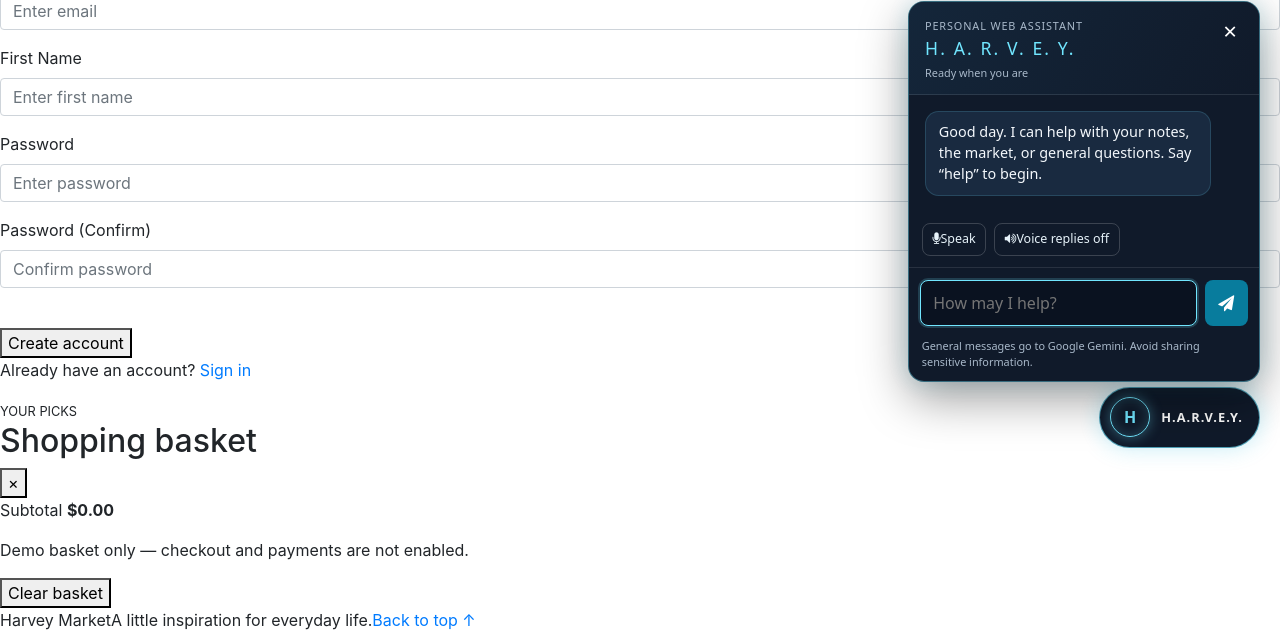
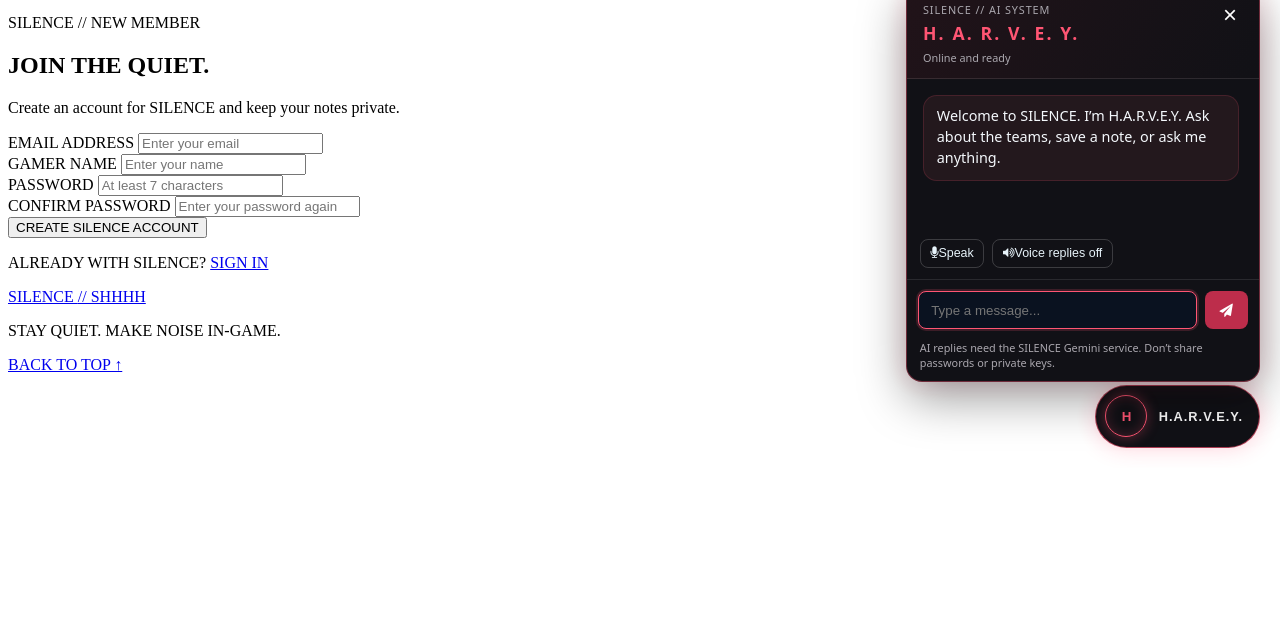
Before and after one commit to unbelievablecheese-dotcom/darkweb.SILENCE, a Flask app: page /sign-up in a window 1280 px wide, after a click that opens the changed part. Shown: the part 332-964 px from the top of the page. After the commit the page ends 786 px from the top, so only its background shows below. Run offline with Flask 3, Linux system fonts and the light colour scheme; some libraries are stand-ins or nearby versions.

Commit message:
HARVEY ai
Co-authored-by: Copilot <223556219+Copilot@users.noreply.github.com>

```diff
--- a/website/static/harvey.css
+++ b/website/static/harvey.css
@@ -1,7 +1,7 @@
 .harvey {
-  --harvey-cyan: #71e6ff;
-  --harvey-panel: #101a2a;
-  --harvey-muted: #a9b9ca;
+  --harvey-cyan: #ff5573;
+  --harvey-panel: #111116;
+  --harvey-muted: #aaa7ae;
   position: fixed;
   z-index: 1050;
   right: 1.25rem;
@@ -14,18 +14,18 @@
   align-items: center;
   gap: 0.7rem;
   padding: 0.6rem 1rem 0.6rem 0.6rem;
-  border: 1px solid rgba(113, 230, 255, 0.65);
+  border: 1px solid rgba(255, 85, 115, 0.65);
   border-radius: 999px;
-  background: #101a2a;
+  background: #111116;
   color: #fff;
-  box-shadow: 0 0 22px rgba(36, 189, 225, 0.25);
+  box-shadow: 0 0 22px rgba(255, 54, 94, 0.22);
   cursor: pointer;
 }
 
 .harvey-toggle:hover,
 .harvey-toggle:focus-visible {
-  background: #192a40;
-  box-shadow: 0 0 26px rgba(36, 189, 225, 0.45);
+  background: #211319;
+  box-shadow: 0 0 26px rgba(255, 54, 94, 0.4);
 }
 
 .harvey-orb {
@@ -37,7 +37,7 @@
   border-radius: 50%;
   color: var(--harvey-cyan);
   font-weight: 700;
-  box-shadow: inset 0 0 12px rgba(113, 230, 255, 0.2), 0 0 12px rgba(113, 230, 255, 0.35);
+  box-shadow: inset 0 0 12px rgba(255, 85, 115, 0.2), 0 0 12px rgba(255, 85, 115, 0.35);
 }
 
 .harvey-toggle-label {
@@ -55,11 +55,11 @@
   max-height: min(34rem, calc(100vh - 7rem));
   flex-direction: column;
   overflow: hidden;
-  border: 1px solid rgba(113, 230, 255, 0.4);
+  border: 1px solid rgba(255, 85, 115, 0.4);
   border-radius: 1rem;
   background: var(--harvey-panel);
   color: #f4f8fc;
-  box-shadow: 0 1rem 3rem rgba(0, 0, 0, 0.4), 0 0 24px rgba(36, 189, 225, 0.16);
+  box-shadow: 0 1rem 3rem rgba(0, 0, 0, 0.4), 0 0 24px rgba(255, 54, 94, 0.14);
 }
 
 .harvey-panel[hidden] {
@@ -72,7 +72,7 @@
   justify-content: space-between;
   padding: 1rem 1rem 0.8rem;
   border-bottom: 1px solid rgba(255, 255, 255, 0.1);
-  background: linear-gradient(120deg, #14263a, #101a2a);
+  background: linear-gradient(120deg, #211319, #111116);
 }
 
 .harvey-header h2 {
@@ -127,19 +127,19 @@
 
 .harvey-message-assistant {
   align-self: flex-start;
-  border: 1px solid rgba(113, 230, 255, 0.16);
-  background: #192a40;
+  border: 1px solid rgba(255, 85, 115, 0.16);
+  background: #23181d;
 }
 
 .harvey-message-user {
   align-self: flex-end;
-  background: #075b75;
+  background: #79283a;
 }
 
 .harvey-sign-in {
   align-self: flex-start;
   padding: 0.5rem 0.75rem;
-  border: 1px solid rgba(113, 230, 255, 0.45);
+  border: 1px solid rgba(255, 85, 115, 0.45);
   border-radius: 0.55rem;
   color: var(--harvey-cyan);
   font-size: 0.82rem;
@@ -149,7 +149,7 @@
 
 .harvey-sign-in:hover,
 .harvey-sign-in:focus-visible {
-  background: rgba(113, 230, 255, 0.1);
+  background: rgba(255, 85, 115, 0.1);
   color: #fff;
   text-decoration: underline;
 }
@@ -201,14 +201,14 @@
 
 .harvey-form input:focus {
   border-color: var(--harvey-cyan);
-  box-shadow: 0 0 0 2px rgba(113, 230, 255, 0.18);
+  box-shadow: 0 0 0 2px rgba(255, 85, 115, 0.18);
 }
 
 .harvey-form button {
   width: 2.7rem;
   border: 0;
   border-radius: 0.5rem;
-  background: #087c9d;
+  background: #bd2d4b;
   color: #fff;
   cursor: pointer;
 }
@@ -234,7 +234,7 @@
 
   @keyframes harvey-pulse {
     50% {
-      box-shadow: inset 0 0 16px rgba(113, 230, 255, 0.35), 0 0 18px rgba(113, 230, 255, 0.55);
+      box-shadow: inset 0 0 16px rgba(255, 85, 115, 0.35), 0 0 18px rgba(255, 85, 115, 0.5);
     }
   }
 }
--- a/website/templates/base.html
+++ b/website/templates/base.html
@@ -3,75 +3,48 @@
   <head>
     <meta charset="utf-8" />
     <meta name="viewport" content="width=device-width, initial-scale=1" />
-    <meta name="theme-color" content="#14283a" />
-    <title>{% block title %}Harvey Market{% endblock %}</title>
-    <link
-      rel="stylesheet"
-      href="https://stackpath.bootstrapcdn.com/bootstrap/4.4.1/css/bootstrap.min.css"
-      integrity="sha384-Vkoo8x4CGsO3+Hhxv8T/Q5PaXtkKtu6ug5TOeNV6gBiFeWPGFN9MuhOf23Q9Ifjh"
-      crossorigin="anonymous"
-    />
+    <meta name="theme-color" content="#09090d" />
+    <title>{% block title %}SILENCE // SHHHH{% endblock %}</title>
+    <meta name="description" content="SILENCE esports — stay quiet. Make noise in-game." />
     <link
       rel="stylesheet"
       href="https://stackpath.bootstrapcdn.com/font-awesome/4.7.0/css/font-awesome.min.css"
       crossorigin="anonymous"
     />
-    <link rel="stylesheet" href="{{ url_for('static', filename='storefront.css') }}" />
+    <link rel="stylesheet" href="{{ url_for('static', filename='silence.css') }}" />
     <link rel="stylesheet" href="{{ url_for('static', filename='harvey.css') }}" />
   </head>
   <body id="top">
-    <header class="market-header">
-      <div class="market-header-main">
-        <a class="market-brand" href="{{ url_for('views.home') }}" aria-label="Harvey Market home">
-          <span class="brand-mark"><i class="fa fa-shopping-basket" aria-hidden="true"></i></span>
-          <span>harvey<span class="brand-accent">market</span></span>
-        </a>
-        <div class="delivery-note">
-          <i class="fa fa-map-marker" aria-hidden="true"></i>
-          <span><small>YOUR PERSONAL MARKET</small><strong>Explore something good</strong></span>
-        </div>
-        <form class="market-search" id="market-search" role="search">
-          <label class="sr-only" for="product-search">Search products</label>
-          <select id="search-category" aria-label="Choose a category">
-            <option value="all">All</option>
-            {% if categories is defined %}
-            {% for category in categories %}
-            <option value="{{ category|lower }}">{{ category }}</option>
-            {% endfor %}
-            {% endif %}
-          </select>
-          <input id="product-search" type="search" placeholder="Search Harvey Market" autocomplete="off" />
-          <button type="submit" aria-label="Search"><i class="fa fa-search" aria-hidden="true"></i></button>
-        </form>
-        <div class="market-account">
-          {% if user.is_authenticated %}
-          <span><small>Hello, {{ user.first_name }}</small><a href="{{ url_for('auth.logout') }}">Sign out</a></span>
-          {% else %}
-          <span><small>Welcome</small><span class="market-account-links"><a href="{{ url_for('auth.login') }}">Sign in</a><a class="market-create-account" href="{{ url_for('auth.sign_up') }}">Create account</a></span></span>
-          {% endif %}
-        </div>
-        <button class="market-cart" id="cart-toggle" type="button" aria-label="Open basket">
-          <i class="fa fa-shopping-cart" aria-hidden="true"></i>
-          <span>Basket</span><b id="cart-count" aria-live="polite">0</b>
-        </button>
-      </div>
-      <nav class="market-nav" aria-label="Main navigation">
-        <a href="#departments"><i class="fa fa-bars" aria-hidden="true"></i> Departments</a>
-        <a href="#featured-products">Featured</a>
-        <a href="#your-notes">Your notes</a>
-        <a href="#featured-video-heading">Community video</a>
-        <span>Thoughtful finds, all in one place</span>
+    <header class="silence-header">
+      <a class="silence-brand" href="{{ url_for('views.home') }}" aria-label="SILENCE home">
+        <img src="{{ url_for('static', filename='silence-logo.png') }}" alt="" />
+        <span>SILENCE<span class="brand-slash">//</span><small>SHHHH</small></span>
+      </a>
+      <button class="mobile-menu-toggle" id="mobile-menu-toggle" type="button" aria-expanded="false" aria-controls="main-nav" aria-label="Open navigation">
+        <span></span><span></span><span></span>
+      </button>
+      <nav class="silence-nav" id="main-nav" aria-label="Main navigation">
+        <a href="{{ url_for('views.home', _anchor='teams') }}">TEAMS</a>
+        <a href="{{ url_for('views.home', _anchor='merch') }}">MERCH</a>
+        <a href="{{ url_for('views.home', _anchor='content') }}">CONTENT</a>
+        <a href="{{ url_for('views.home', _anchor='community') }}">COMMUNITY</a>
+        {% if user.is_authenticated %}
+        <a href="{{ url_for('views.home', _anchor='your-notes') }}">YOUR NOTES</a>
+        <a href="{{ url_for('auth.logout') }}">SIGN OUT</a>
+        {% else %}
+        <a href="{{ url_for('auth.login') }}">SIGN IN</a>
+        {% endif %}
       </nav>
     </header>
 
-    <main class="market-main">
+    <main>
       {% with messages = get_flashed_messages(with_categories=true) %}
       {% if messages %}
-      <div class="market-alerts">
+      <div class="site-alerts" role="status">
         {% for category, message in messages %}
-        <div class="alert {{ 'alert-danger' if category == 'error' else 'alert-success' }} alert-dismissible fade show" role="alert">
-          {{ message }}
-          <button type="button" class="close" data-dismiss="alert" aria-label="Dismiss">&times;</button>
+        <div class="site-alert {{ 'site-alert-error' if category == 'error' else 'site-alert-success' }}">
+          <span>{{ message }}</span>
+          <button type="button" class="alert-dismiss" aria-label="Dismiss message">&times;</button>
         </div>
         {% endfor %}
       </div>
@@ -80,31 +53,17 @@
       {% block content %}{% endblock %}
     </main>
 
-    <div class="cart-backdrop" id="cart-backdrop" hidden></div>
-    <aside class="cart-drawer" id="cart-drawer" aria-labelledby="cart-title" aria-hidden="true">
-      <div class="cart-drawer-header">
-        <div><small>YOUR PICKS</small><h2 id="cart-title">Shopping basket</h2></div>
-        <button type="button" id="cart-close" class="cart-close" aria-label="Close basket">&times;</button>
-      </div>
-      <div id="cart-items" class="cart-items"></div>
-      <div class="cart-drawer-footer">
-        <p class="cart-total">Subtotal <strong id="cart-subtotal">$0.00</strong></p>
-        <p class="cart-demo-note">Demo basket only — checkout and payments are not enabled.</p>
-        <button type="button" id="cart-clear" class="cart-clear">Clear basket</button>
-      </div>
-    </aside>
-
     <section class="harvey" aria-label="H. A. R. V. E. Y. assistant">
       <button id="harvey-toggle" class="harvey-toggle" type="button" aria-expanded="false" aria-controls="harvey-panel" aria-label="Open H. A. R. V. E. Y. assistant">
         <span class="harvey-orb" aria-hidden="true">H</span><span class="harvey-toggle-label">H.A.R.V.E.Y.</span>
       </button>
       <div id="harvey-panel" class="harvey-panel" hidden>
         <header class="harvey-header">
-          <div><p class="harvey-eyebrow">PERSONAL WEB ASSISTANT</p><h2>H. A. R. V. E. Y.</h2><p class="harvey-status" id="harvey-status">Ready when you are</p></div>
+          <div><p class="harvey-eyebrow">SILENCE // AI SYSTEM</p><h2>H. A. R. V. E. Y.</h2><p class="harvey-status" id="harvey-status">Online and ready</p></div>
           <button id="harvey-close" class="harvey-icon-button" type="button" aria-label="Close assistant" title="Close">&times;</button>
         </header>
         <div id="harvey-messages" class="harvey-messages" role="log" aria-live="polite" aria-relevant="additions">
-          <p class="harvey-message harvey-message-assistant">Good day. I can help with your notes, the market, or general questions. Say “help” to begin.</p>
+          <p class="harvey-message harvey-message-assistant">Welcome to SILENCE. I’m H.A.R.V.E.Y. Ask about the teams, save a note, or ask me anything.</p>
         </div>
         <div class="harvey-tools">
           <button id="harvey-mic" class="harvey-tool-button" type="button"><i class="fa fa-microphone" aria-hidden="true"></i><span>Speak</span></button>
@@ -112,21 +71,20 @@
         </div>
         <form id="harvey-form" class="harvey-form">
           <label class="sr-only" for="harvey-input">Message H.A.R.V.E.Y.</label>
-          <input id="harvey-input" type="text" autocomplete="off" maxlength="500" placeholder="How may I help?" required />
+          <input id="harvey-input" type="text" autocomplete="off" maxlength="500" placeholder="Type a message..." required />
           <button type="submit" aria-label="Send message" title="Send"><i class="fa fa-paper-plane" aria-hidden="true"></i></button>
         </form>
-        <p class="harvey-privacy">General messages go to Google Gemini. Avoid sharing sensitive information.</p>
+        <p class="harvey-privacy">AI replies need the SILENCE Gemini service. Don’t share passwords or private keys.</p>
       </div>
     </section>
 
-    <footer class="market-footer">
-      <span>Harvey Market</span><span>A little inspiration for everyday life.</span><a href="#top">Back to top ↑</a>
+    <footer class="silence-footer">
+      <a class="footer-brand" href="#top">SILENCE <span>// SHHHH</span></a>
+      <p>STAY QUIET. MAKE NOISE IN-GAME.</p>
+      <a href="#top" class="back-to-top">BACK TO TOP ↑</a>
     </footer>
-    <script src="https://code.jquery.com/jquery-3.2.1.slim.min.js" integrity="sha384-KJ3o2DKtIkvYIK3UENzmM7KCkRr/rE9/Qpg6aAZGJwFDMVNA/GpGFF93hXpG5KkN" crossorigin="anonymous"></script>
-    <script src="https://cdnjs.cloudflare.com/ajax/libs/popper.js/1.12.9/umd/popper.min.js" integrity="sha384-ApNbgh9B+QKtv3Rn7W3mgPxhU9K/ScQsAP7hUibX39j7fakFPskvXusvfa0b4Q" crossorigin="anonymous"></script>
-    <script src="https://maxcdn.bootstrapcdn.com/bootstrap/4.0.0/js/bootstrap.min.js" integrity="sha384-JZR6Spejh4U02d8jOt6vLEHfe/JQGiRRSQQxSfFWpi1MquVdAyjUar5+76PVCmYl" crossorigin="anonymous"></script>
-    {% block javascript %}<script src="{{ url_for('static', filename='index.js') }}"></script>{% endblock %}
-    <script src="{{ url_for('static', filename='storefront.js') }}" defer></script>
+    <script src="{{ url_for('static', filename='index.js') }}"></script>
+    <script src="{{ url_for('static', filename='silence.js') }}" defer></script>
     <script src="{{ url_for('static', filename='harvey.js') }}" defer></script>
   </body>
 </html>
--- a/website/templates/sign_up.html
+++ b/website/templates/sign_up.html
@@ -1,54 +1,29 @@
 {% extends "base.html" %}
-{% block title %}Create account | Harvey Market{% endblock %}
+{% block title %}JOIN // SILENCE{% endblock %}
 {% block content %}
 <section class="auth-card">
-  <p class="eyebrow">MAKE YOURSELF AT HOME</p>
-  <h1>Create your account</h1>
-  <p class="auth-description">Save your notes and make this little market your own.</p>
+  <p class="section-kicker">SILENCE // NEW MEMBER</p>
+  <h1>JOIN THE QUIET.</h1>
+  <p class="auth-description">Create an account for SILENCE and keep your notes private.</p>
   <form method="POST" class="auth-form">
     <div class="form-group">
-    <label for="email">Email Address</label>
-    <input
-      type="email"
-      class="form-control"
-      id="email"
-      name="email"
-      placeholder="Enter email"
-    />
+      <label for="email">EMAIL ADDRESS</label>
+      <input type="email" class="form-control" id="email" name="email" placeholder="Enter your email" autocomplete="email" required />
     </div>
     <div class="form-group">
-    <label for="firstName">First Name</label>
-    <input
-      type="text"
-      class="form-control"
-      id="firstName"
-      name="firstName"
-      placeholder="Enter first name"
-    />
+      <label for="firstName">GAMER NAME</label>
+      <input type="text" class="form-control" id="firstName" name="firstName" placeholder="Enter your name" autocomplete="given-name" required />
     </div>
     <div class="form-group">
-    <label for="password1">Password</label>
-    <input
-      type="password"
-      class="form-control"
-      id="password1"
-      name="password1"
-      placeholder="Enter password"
-    />
+      <label for="password1">PASSWORD</label>
+      <input type="password" class="form-control" id="password1" name="password1" placeholder="At least 7 characters" autocomplete="new-password" minlength="7" required />
     </div>
     <div class="form-group">
-    <label for="password2">Password (Confirm)</label>
-    <input
-      type="password"
-      class="form-control"
-      id="password2"
-      name="password2"
-      placeholder="Confirm password"
-    />
+      <label for="password2">CONFIRM PASSWORD</label>
+      <input type="password" class="form-control" id="password2" name="password2" placeholder="Enter your password again" autocomplete="new-password" minlength="7" required />
     </div>
-  <br />
-  <button type="submit" class="auth-submit">Create account</button>
+    <button type="submit" class="auth-submit">CREATE SILENCE ACCOUNT</button>
   </form>
-  <p class="auth-switch">Already have an account? <a href="{{ url_for('auth.login') }}">Sign in</a></p>
+  <p class="auth-switch">ALREADY WITH SILENCE? <a href="{{ url_for('auth.login') }}">SIGN IN</a></p>
 </section>
 {% endblock %}
```
Also changed, not shown: website/auth.py (+13 -0 lines), website/templates/home.html (+119 -107 lines), website/templates/login.html (+14 -27 lines), website/views.py (+32 -95 lines). Lines whose indentation alone changed are shown as unchanged.
